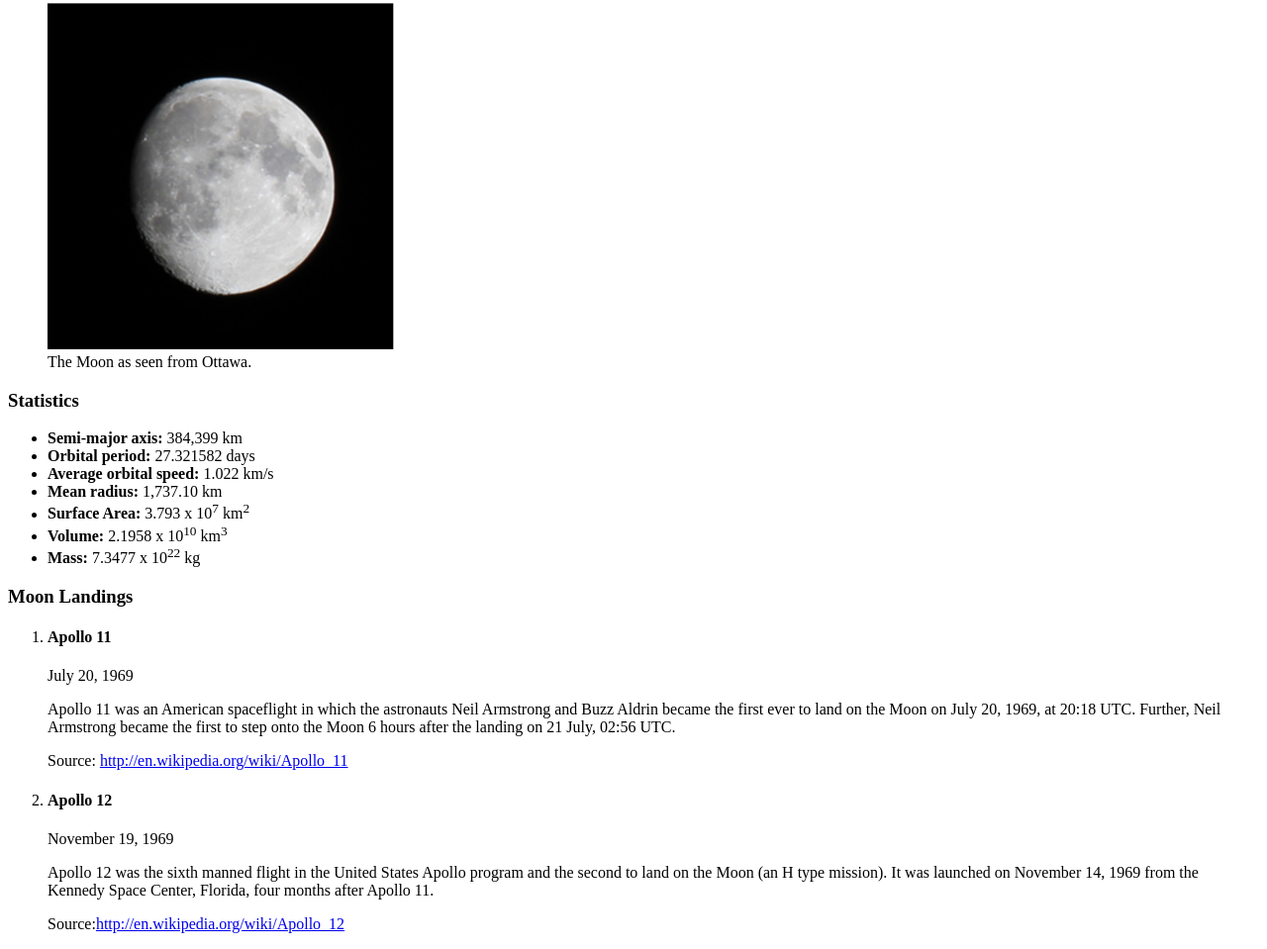
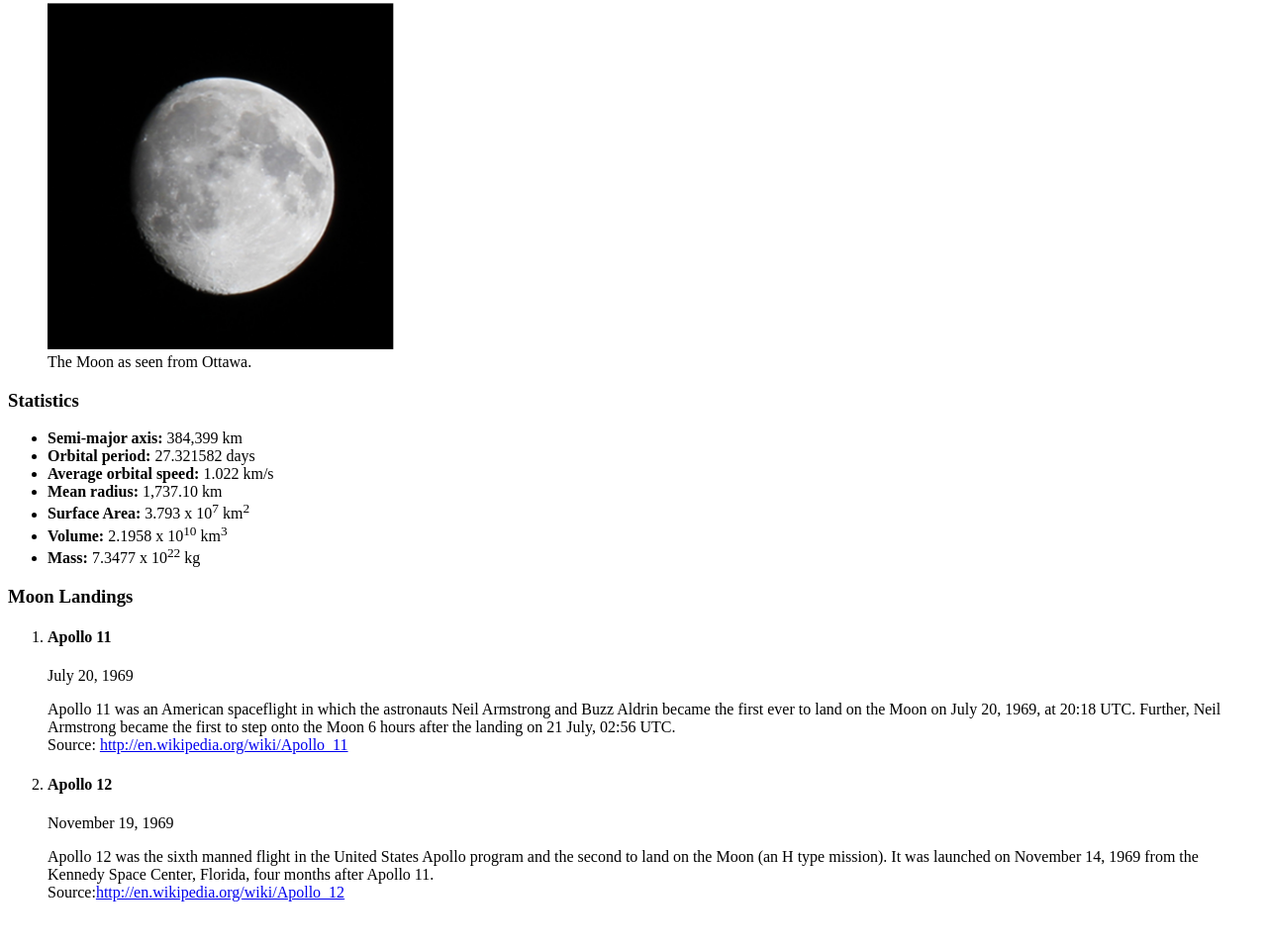
Before and after one commit to grav0194/the_moon, a plain HTML site: page index.html in a window 1280 px wide. Shown: the part 176-1135 px from the top of the page at 99% size. After the commit the page ends 1103 px from the top, so only its background shows below. Drawn offline with Linux system fonts and the light colour scheme.

Commit message:
The Moon

```diff
--- a/index.html
+++ b/index.html
@@ -10,7 +10,6 @@
 
     <h1>The Moon</h1>
     <h2>A Natural Satellite</h2>
-
 
     <p>The Moon is the only natural satellite of the Earth, and the fifth largest satellite in the
         Solar System. It is the largest natural satellite of a planet in the Solar System relative
@@ -38,11 +37,9 @@
         <li><h4>Apollo 11</h4>
             <p>July 20, 1969
             <p>Apollo 11 was an American spaceflight in which the astronauts Neil Armstrong
-            and Buzz Aldrin became the first ever to land on the Moon on July 20, 1969, at
-            20:18 UTC. Further, Neil Armstrong became the first to step onto the Moon 6
+                and Buzz Aldrin became the first ever to land on the Moon on <time datetime="07-20 20:18 UTC">July 20, 1969</time>, at 20:18 UTC. Further, Neil Armstrong became the first to step onto the Moon 6
             hours after the landing on <time datetime="07-21 02:46 UTC">21 July, 02:56 UTC.</time>
-            </p>
-            <p>Source: <a href="http://en.wikipedia.org/wiki/Apollo_11">http://en.wikipedia.org/wiki/Apollo_11</a></p>
+            <br>Source: <a href="http://en.wikipedia.org/wiki/Apollo_11">http://en.wikipedia.org/wiki/Apollo_11</a></p>
         </li>
 
         <li><h4>Apollo 12</h4>
@@ -50,8 +47,8 @@
             <p>Apollo 12 was the sixth manned flight in the United States Apollo program and
             the second to land on the Moon (an H type mission). It was launched on
             November 14, 1969 from the Kennedy Space Center, Florida, four months after
-                Apollo 11. </p>
-               <p>Source:<a href="http://en.wikipedia.org/wiki/Apollo_12">http://en.wikipedia.org/wiki/Apollo_12</a></p>
+                Apollo 11. <br>
+               Source:<a href="http://en.wikipedia.org/wiki/Apollo_12">http://en.wikipedia.org/wiki/Apollo_12</a></p>
             </li>
     </ol>
 
```
